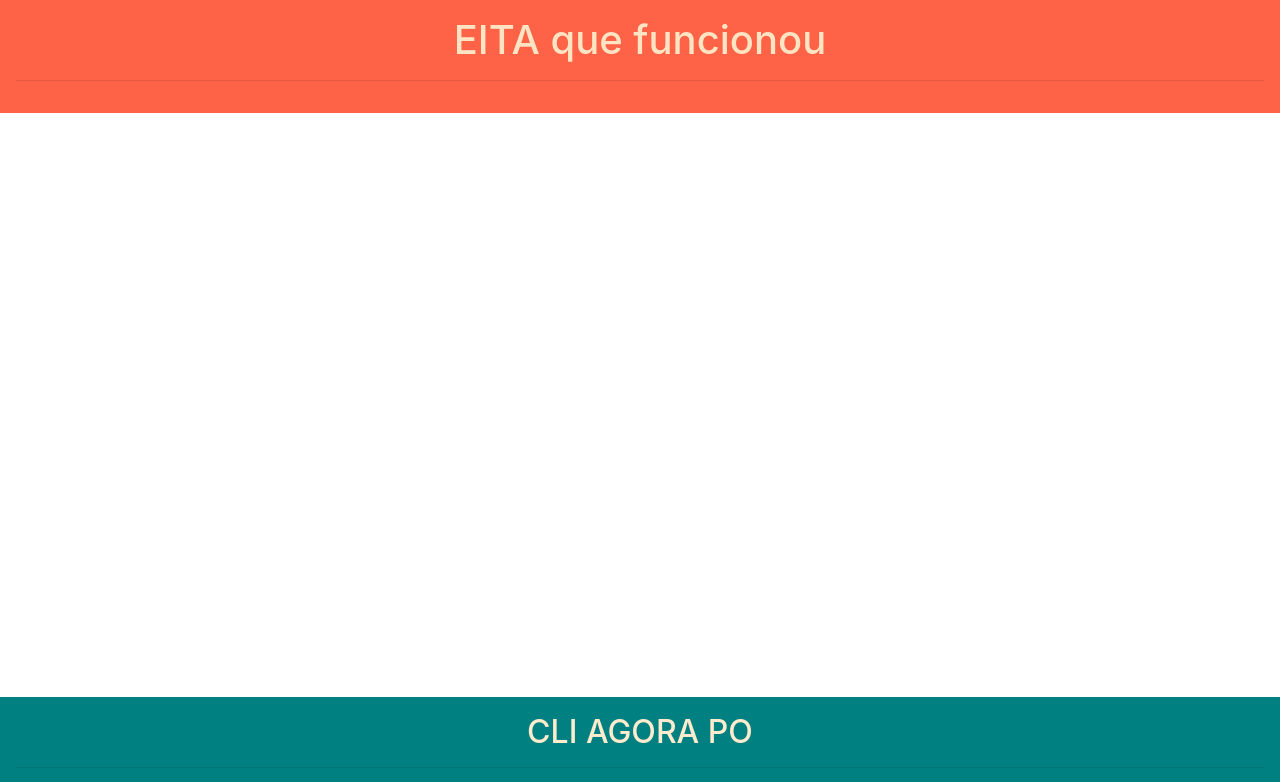
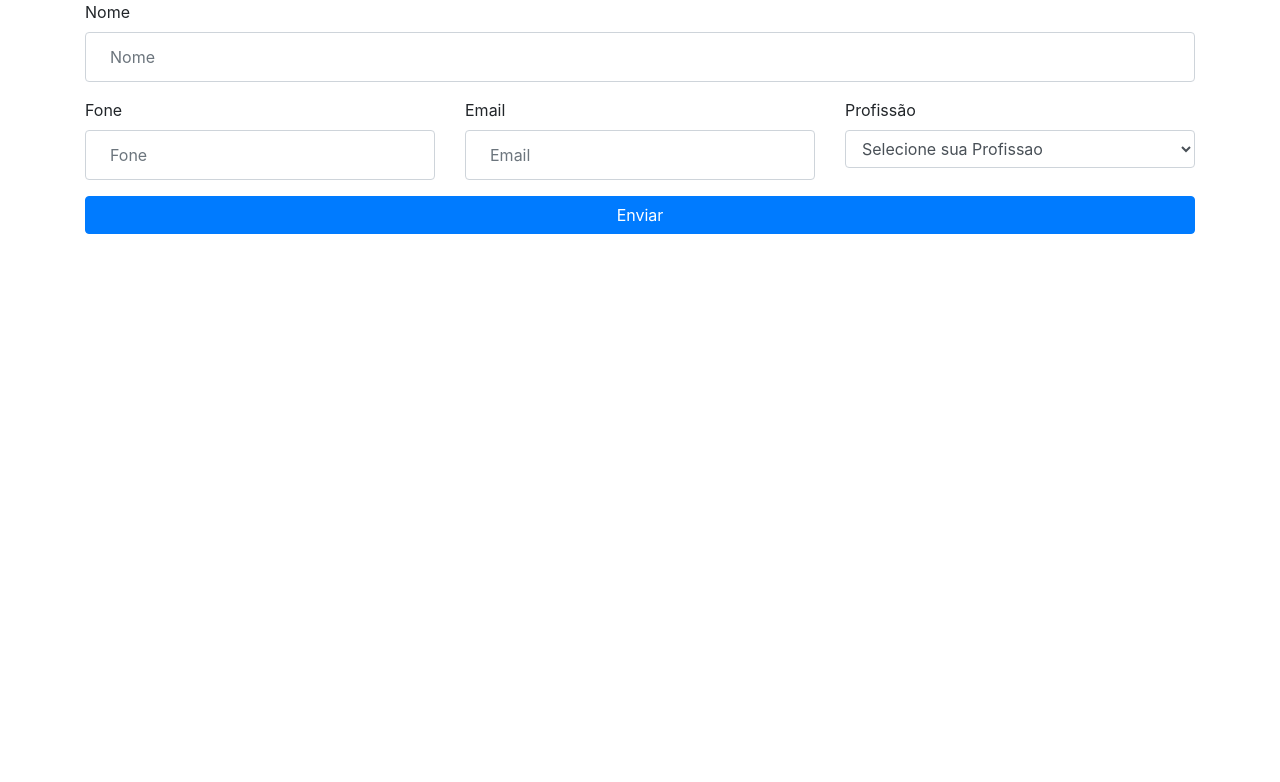
Before and after one commit to ads-usjt/angular-forms, an Angular app: page / in a window 1280 px wide. Shown: the top 782 px of the page. Built offline with nearby package versions, Linux system fonts and the light colour scheme.

Commit message:
form design

```diff
--- a/angular.json
+++ b/angular.json
@@ -3,7 +3,7 @@
   "version": 1,
   "newProjectRoot": "projects",
   "projects": {
-    "ADS2ANBUA-angular-intro": {
+    "ADS2ANBUA-angular-forms": {
       "projectType": "application",
       "schematics": {
         "@schematics/angular:component": {
@@ -17,7 +17,7 @@
         "build": {
           "builder": "@angular-devkit/build-angular:browser",
           "options": {
-            "outputPath": "dist/ADS2ANBUA-angular-intro",
+            "outputPath": "dist/ADS2ANBUA-angular-forms",
             "index": "src/index.html",
             "main": "src/main.ts",
             "polyfills": "src/polyfills.ts",
@@ -67,18 +67,18 @@
         "serve": {
           "builder": "@angular-devkit/build-angular:dev-server",
           "options": {
-            "browserTarget": "ADS2ANBUA-angular-intro:build"
+            "browserTarget": "ADS2ANBUA-angular-forms:build"
           },
           "configurations": {
             "production": {
-              "browserTarget": "ADS2ANBUA-angular-intro:build:production"
+              "browserTarget": "ADS2ANBUA-angular-forms:build:production"
             }
           }
         },
         "extract-i18n": {
           "builder": "@angular-devkit/build-angular:extract-i18n",
           "options": {
-            "browserTarget": "ADS2ANBUA-angular-intro:build"
+            "browserTarget": "ADS2ANBUA-angular-forms:build"
           }
         },
         "test": {
@@ -115,22 +115,22 @@
           "builder": "@angular-devkit/build-angular:protractor",
           "options": {
             "protractorConfig": "e2e/protractor.conf.js",
-            "devServerTarget": "ADS2ANBUA-angular-intro:serve"
+            "devServerTarget": "ADS2ANBUA-angular-forms:serve"
           },
           "configurations": {
             "production": {
-              "devServerTarget": "ADS2ANBUA-angular-intro:serve:production"
+              "devServerTarget": "ADS2ANBUA-angular-forms:serve:production"
             }
           }
         },
         "deploy": {
           "builder": "angular-cli-ghpages:deploy",
           "options": {
-            "baseHref": "angular-init"
+            "baseHref": "/angular-forms/"
           }
         }
       }
     }
   },
-  "defaultProject": "ADS2ANBUA-angular-intro"
+  "defaultProject": "ADS2ANBUA-angular-forms"
 }
--- a/src/app/app.component.html
+++ b/src/app/app.component.html
@@ -6,7 +6,6 @@
   <title>Document</title>
 </head>
 <body>
-  <ola-angular></ola-angular>
-  <ola-angular-cli></ola-angular-cli>
+  <app-formulario></app-formulario>
 </body>
 </html>
--- /dev/null
+++ b/src/app/formulario/formulario.component.html
@@ -0,0 +1,40 @@
+<div class="container">
+  <form (ngSubmit)="salvar()">
+    <div class="row">
+      <div class="form-group col-12">
+          <label for="nomeInput">
+            Nome
+          </label>
+          <input id="nomeInput" type="text" placeholder="Nome" class="form-control p-4"/>
+      </div>
+    </div>
+
+    <div class="row">
+      <div class="form-group col-md-4">
+        <label for="foneInput">Fone</label>
+        <input id="foneInput" type="text" placeholder="Fone" class="form-control p-4"/>
+      </div>
+      <!--Emmet  .form-group.col-md-4>(label[for=emailInput]{Email}+input#emailInput[type=text placeholder="Email"].form-control.p-4)-->
+      <div class="form-group col-md-4">
+        <label for="emailInput">Email</label>
+        <input type="text" id="emailInput" placeholder="Email" class="form-control p-4">
+      </div>
+
+      <div class="form-group col-md-4">
+        <label for="profissaoInput">Profissão</label>
+        <select name="" id="profissaoInput" class="form-control">
+          <option value="" disabled selected>Selecione sua Profissao</option>
+          <option value="">Engenheiro</option>
+          <option value="">Professor</option>
+          <option value="">Químico</option>
+          <option value="">Zoólogo</option>
+        </select>
+      </div>
+    </div>
+    <div class="row">
+      <div class="col-12">
+        <button type="submit" class="btn btn-primary btn-block">Enviar</button>
+      </div>
+    </div>
+  </form>
+</div>
--- /dev/null
+++ b/src/app/formulario/formulario.component.ts
@@ -0,0 +1,18 @@
+import { Component, OnInit } from '@angular/core';
+
+@Component({
+  selector: 'app-formulario',
+  templateUrl: './formulario.component.html',
+  styleUrls: ['./formulario.component.scss']
+})
+export class FormularioComponent implements OnInit {
+
+  constructor() { }
+
+  ngOnInit(): void {
+  }
+
+  salvar() :void {
+    console.log("Form interceptado");
+  }
+}
--- a/src/app/ola-angular-cli/ola-angular-cli.component.html
+++ /dev/null
@@ -1,4 +0,0 @@
-<div>
-  <h2>CLI AGORA PO</h2>
-  <hr>
-</div>
--- a/src/app/ola-angular-cli/ola-angular-cli.component.scss
+++ /dev/null
@@ -1,6 +0,0 @@
-div {
-  background: teal;
-  color: blanchedalmond;
-  text-align: center;
-  padding: 1rem;
-}
--- a/src/app/ola-angular/ola-angular.component.html
+++ /dev/null
@@ -1,4 +0,0 @@
-<div>
-  <h1>EITA que funcionou</h1>
-  <hr>
-</div>
--- a/src/app/ola-angular/ola-angular.component.scss
+++ /dev/null
@@ -1,6 +0,0 @@
-div {
-  background: tomato;
-  color: bisque;
-  text-align: center;
-  padding: 1rem;
-}
--- a/src/app/ola-angular/ola-angular.component.ts
+++ /dev/null
@@ -1,12 +0,0 @@
-import { Component } from "@angular/core";
-
-@Component({
-  selector: 'ola-angular',
-  templateUrl: './ola-angular.component.html',
-  styleUrls: ['./ola-angular.component.scss']
-})
-
-export class OlaAngularComponent {
-  framework = 'Angular v10';
-
-}
```
Also changed, not shown: src/app/app.module.ts (+5 -5 lines), src/app/ola-angular-cli/ola-angular-cli.component.ts (deleted, +0 -11 lines), src/app/formulario/formulario.component.scss (added), 2 other files (tests, documents, lock files or other folders).
